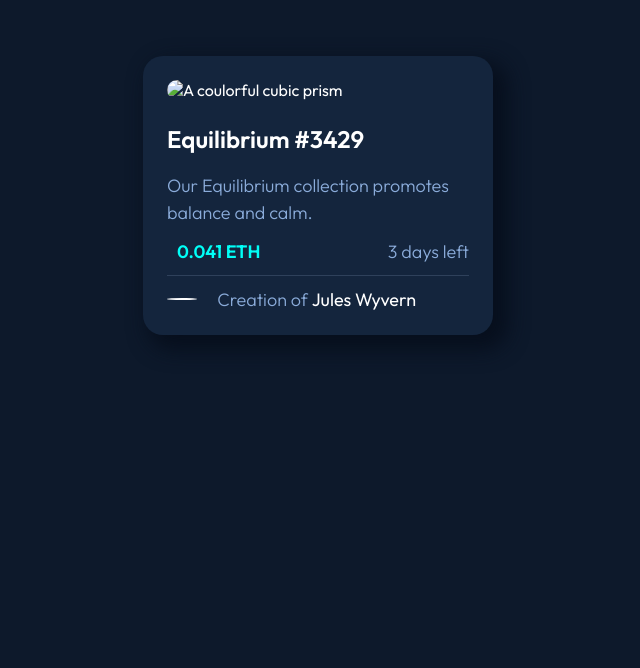
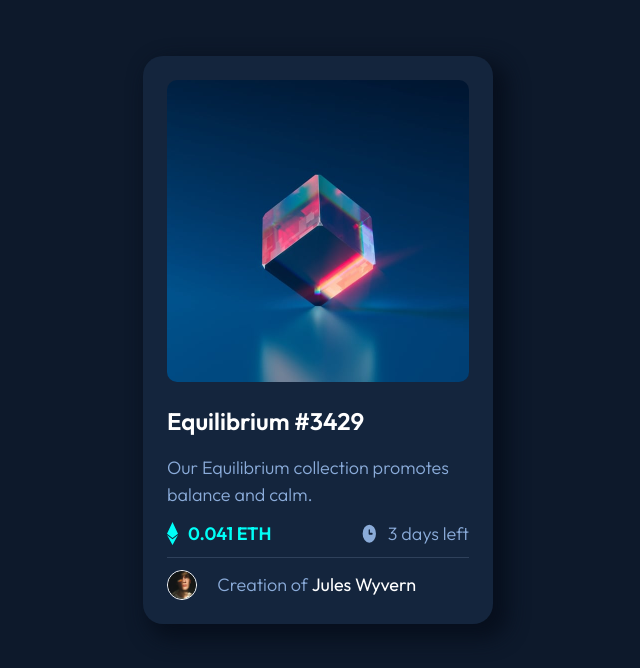
Before and after one commit to al-latte/NFT-card-component-frontend-mentor, a plain HTML site: page nft-card.html in a window 1280 px wide. Shown: the whole page, without its empty margins (322-962 px from the left). Drawn offline with Linux system fonts and the light colour scheme.

Commit message:
Update nft-card.html

```diff
--- a/nft-card.html
+++ b/nft-card.html
@@ -14,7 +14,7 @@
 			rel="icon"
 			type="image/png"
 			sizes="32x32"
-			href="nft-images/favicon-nft-32x32.png"
+			href="favicon-nft-32x32.png"
 		/>
 		<link rel="stylesheet" href="nft-style.css" />
 		<title>NFT Card Component</title>
@@ -24,11 +24,11 @@
 			<div class="image">
 				<img
 					id="card-image"
-					src="nft-images/image-equilibrium.jpg"
+					src="image-equilibrium.jpg"
 					alt="A coulorful cubic prism"
 				/>
 				<div class="view-icon-overlay">
-					<img id="view-icon" src="nft-images/icon-view.svg" alt="" />
+					<img id="view-icon" src="icon-view.svg" alt="" />
 				</div>
 			</div>
 
@@ -38,18 +38,18 @@
 			</p>
 			<div class="stats">
 				<div class="eth">
-					<img id="eth-icon" src="nft-images/icon-ethereum.svg" alt="" />
+					<img id="eth-icon" src="icon-ethereum.svg" alt="" />
 					<p id="eth-text">0.041 ETH</p>
 				</div>
 				<div class="eth">
-					<img id="days-clock" src="nft-images/icon-clock.svg" alt="" />
+					<img id="days-clock" src="icon-clock.svg" alt="" />
 					<p id="days-left">3 days left</p>
 				</div>
 			</div>
 
 			<hr />
 			<div class="avatar">
-				<img id="avatar-img" src="nft-images/image-avatar.png" alt="" />
+				<img id="avatar-img" src="image-avatar.png" alt="" />
 				<p id="avatar-text">Creation of <span id="name">Jules Wyvern</span></p>
 			</div>
 		</main>
```
